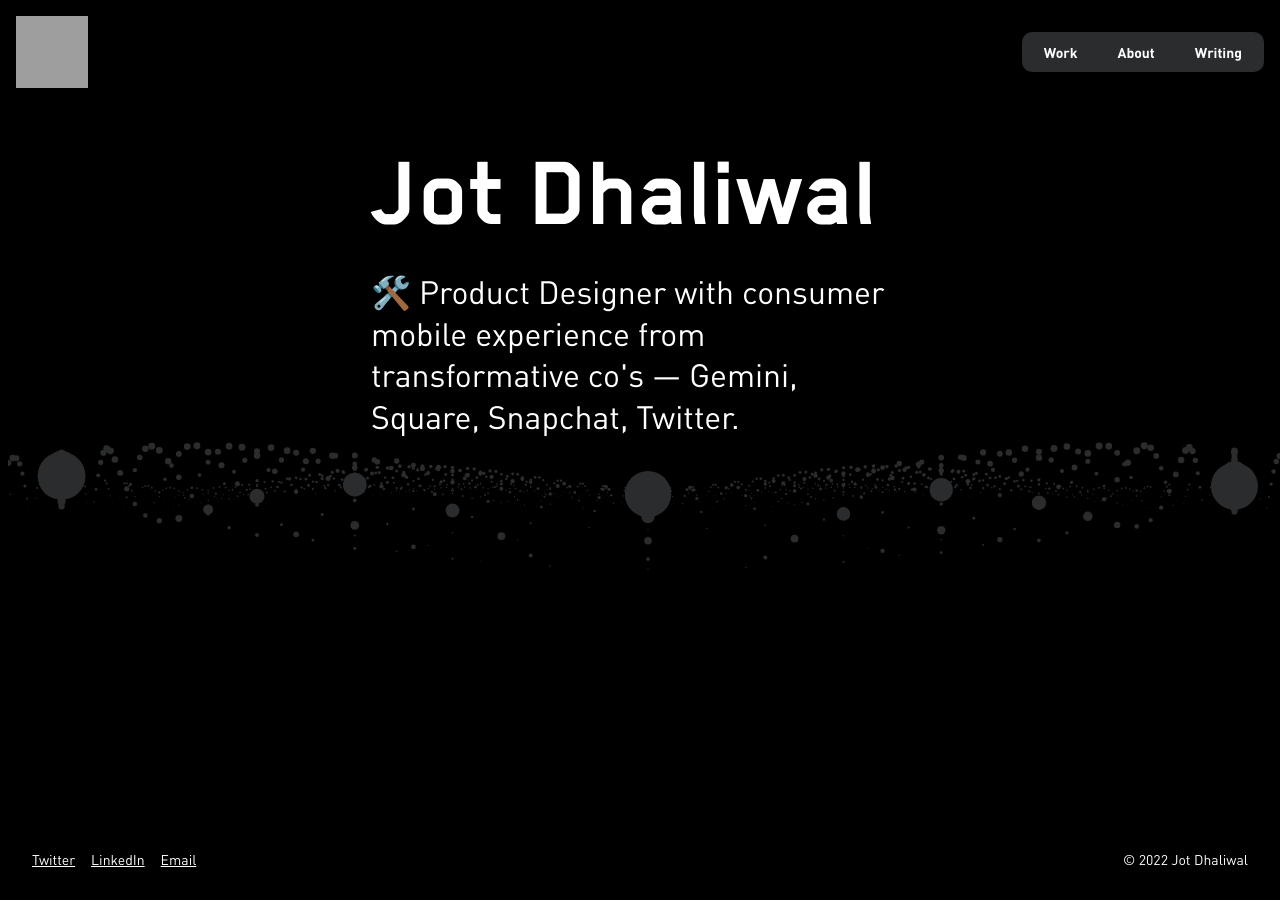
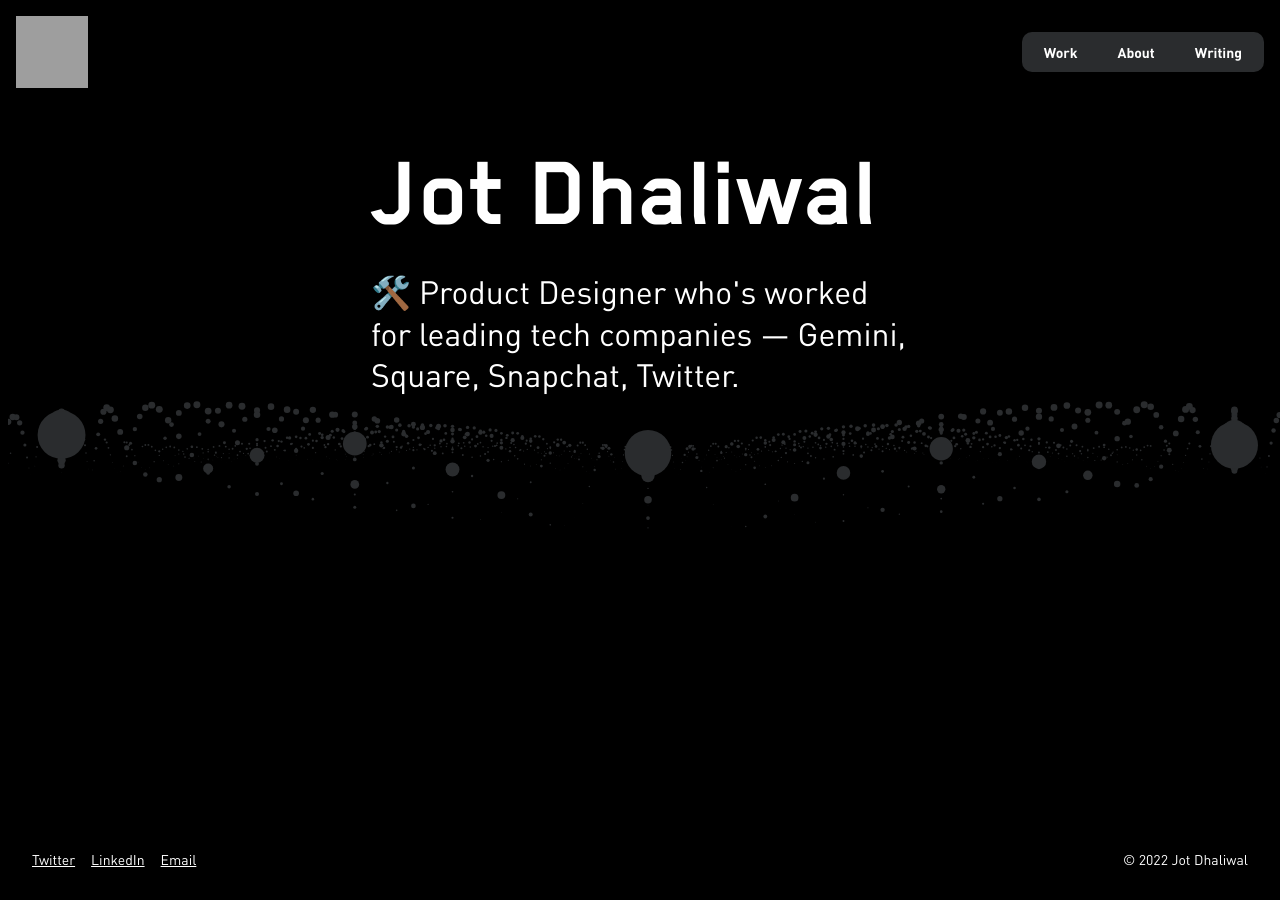
Before and after one commit to jotd/jotd-portfolio, a Jekyll site: the page index.html, which Jekyll copies as it is, in a window 1280 px wide and 900 px high. Built offline with Jekyll 4.4.1, drawn with Linux system fonts in a browser that asks for light colours; grey boxes are pictures that could not be loaded.

Commit message:
Update index.html

```diff
--- a/index.html
+++ b/index.html
@@ -40,7 +40,7 @@
     <div class="content-home">
       <h1 class="header-home">Jot Dhaliwal</h1>
       <p class="tagline-home">
-       🛠️ Product Designer with consumer mobile experience from transformative co's — Gemini, Square, Snapchat, Twitter.
+       🛠️ Product Designer who's worked for leading tech companies — Gemini, Square, Snapchat, Twitter.
        <!-- <a href="mailto:info@jotd.me?subject=Inquiry%20from%20website"> <p class="tag"><span class="tag-text">Lets Chat</span></p> </a>  -->
       </p>
     </div>
```
